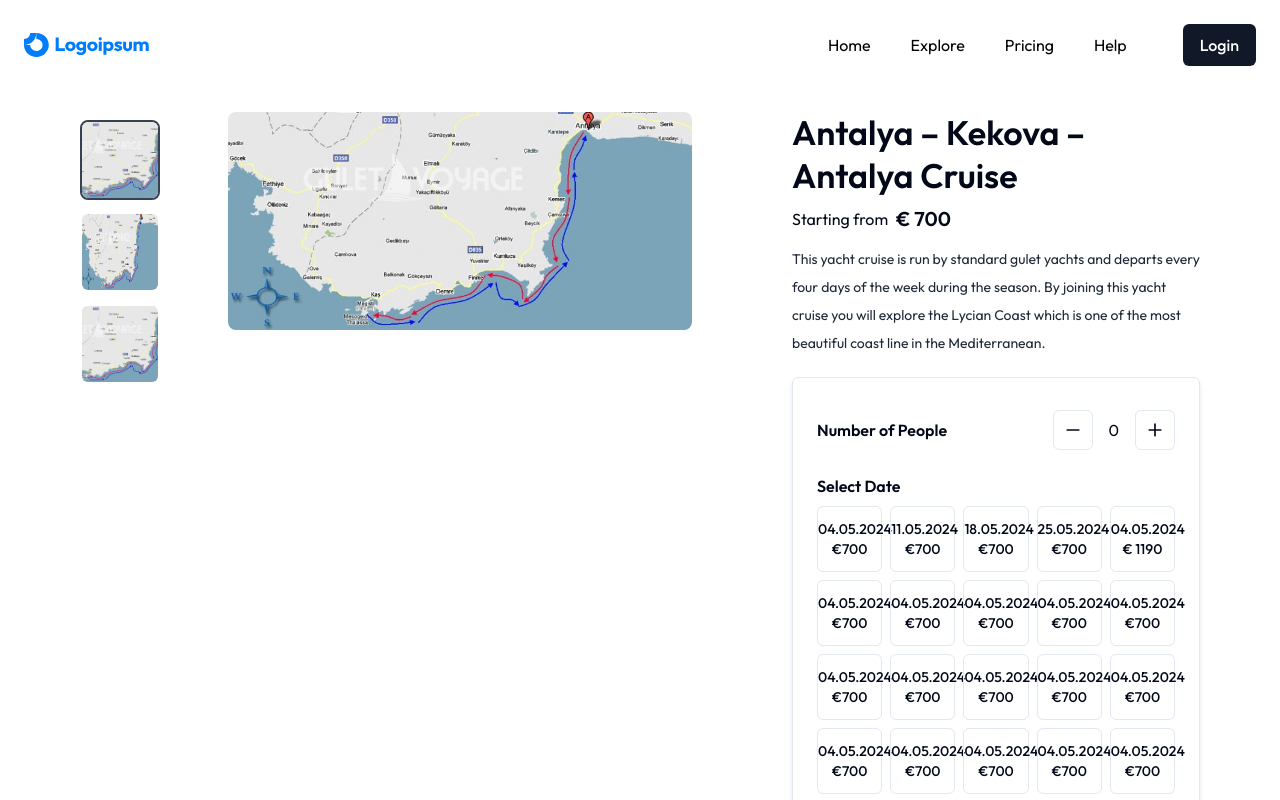
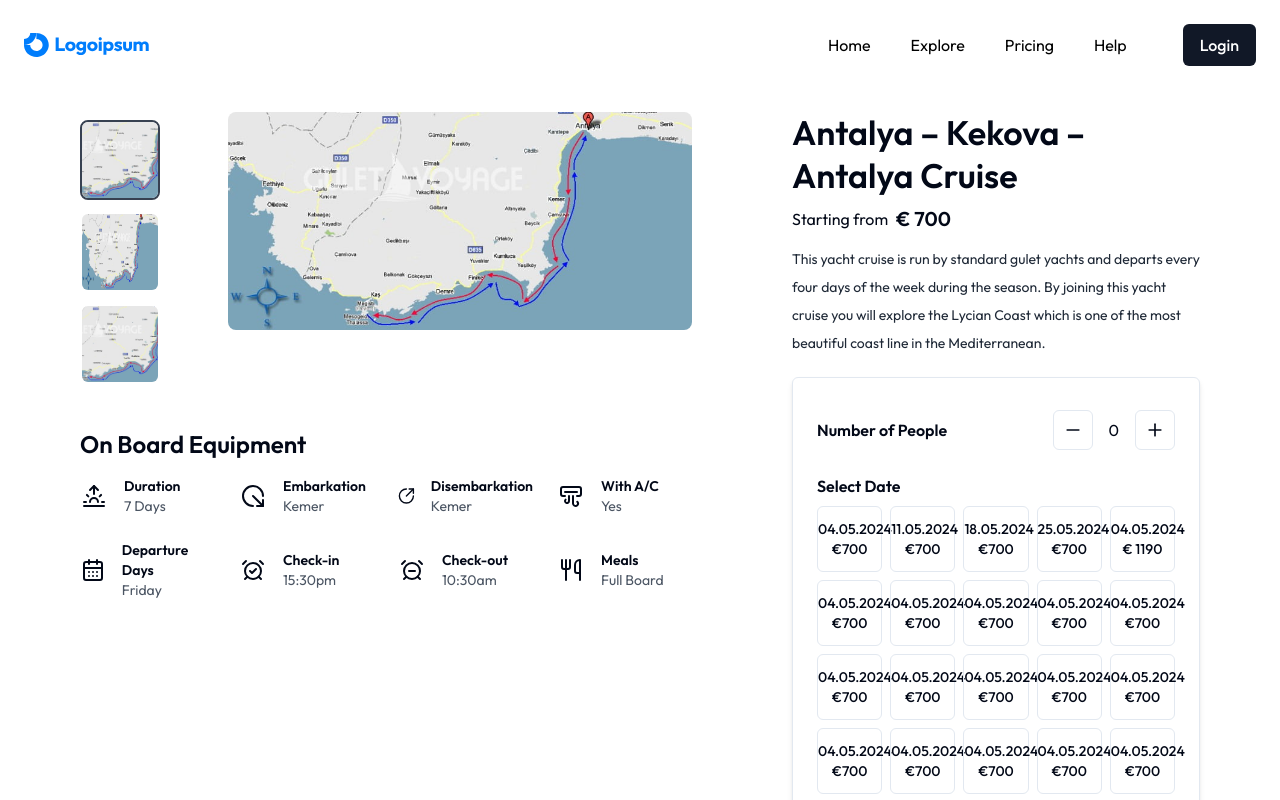
Before and after one commit to adebisiii/cabin-charter-next, a Next.js app: page /tour-detail/1 in a window 1280 px wide. Shown: the top 800 px of the page. Built offline with nearby package versions, Linux system fonts and the light colour scheme.

Commit message:
tour details On Board Equipment

```diff
--- a/app/tour-detail/[slug]/page.tsx
+++ b/app/tour-detail/[slug]/page.tsx
@@ -1,6 +1,7 @@
+import InfoCard from "@/components/InfoCard"
 import TourDetailCarousel from "@/components/TourDetailCarousel"
 import { Button } from "@/components/ui/button"
-import { Minus, Plus, User } from "lucide-react"
+import { AirVent, AlarmClockCheck, AlarmClockMinus, CalendarDays, CircleArrowOutDownRight, CircleArrowOutUpRight, Minus, Plus, Sunrise, Utensils } from "lucide-react"
 
 const TourDetail = () => {
   return (
@@ -10,7 +11,23 @@ const TourDetail = () => {
           {/* left column start */}
           <div className="w-full md:w-auto flex-[1.5] max-w-[500px] lg:max-w-full mx-auto lg:mx-0">
             <TourDetailCarousel />
+            <div className="mt-8">
+              <h2 className="text-2xl font-semibold">On Board Equipment</h2>
+              <div className="mt-4 grid grid-cols-3 gap-6 md:grid-cols-4">
+
+                <InfoCard icon = {<Sunrise />} title="Duration" content="7 Days"/>
+                <InfoCard icon = {<CircleArrowOutDownRight />} title="Embarkation" content="Kemer"/>
+                <InfoCard icon= {<CircleArrowOutUpRight />} title="Disembarkation" content="Kemer" />
+                <InfoCard icon= {<AirVent />} title="With A/C" content="Yes" />
+                <InfoCard icon = {<CalendarDays  />} title="Departure Days " content="Friday"/>
+                <InfoCard icon = {<AlarmClockCheck  />} title="Check-in" content="15:30pm"/>
+                <InfoCard icon= {<AlarmClockMinus  />} title="Check-out" content="10:30am" />
+                <InfoCard icon= {<Utensils  />} title="Meals" content="Full Board" />
+
+              </div>
+            </div>
           </div>
+
           {/* left column end */}
 
           {/* right column start */}
@@ -31,7 +48,7 @@ const TourDetail = () => {
 
             {/* Tour Avaliable Dates Start */}
             <div className="border rounded-md p-6 shadow-md">
-            <div className="flex items-center justify-between py-2">
+              <div className="flex items-center justify-between py-2">
                 <p className="text-md font-semibold">Number of People </p>
                 <div className="flex items-center gap-4">
                   <Button variant="outline" size="icon">
--- /dev/null
+++ b/components/InfoCard.tsx
@@ -0,0 +1,21 @@
+import React from "react";
+
+interface InfoCardProps {
+  icon: React.ReactNode; // Icon olarak herhangi bir JSX elementi alabilir
+  title: string;
+  content: string;
+}
+
+const InfoCard: React.FC<InfoCardProps> = ({ icon, title, content }) => {
+  return (
+    <div className="flex items-center">
+      <div className="relative mr-4 h-7 w-7 overflow-hidden flex items-center justify-center">{icon}</div>
+      <div>
+        <span className="block text-sm font-semibold">{title}</span>
+        <span className="block text-sm text-gray-600">{content}</span>
+      </div>
+    </div>
+  );
+};
+
+export default InfoCard;
```
